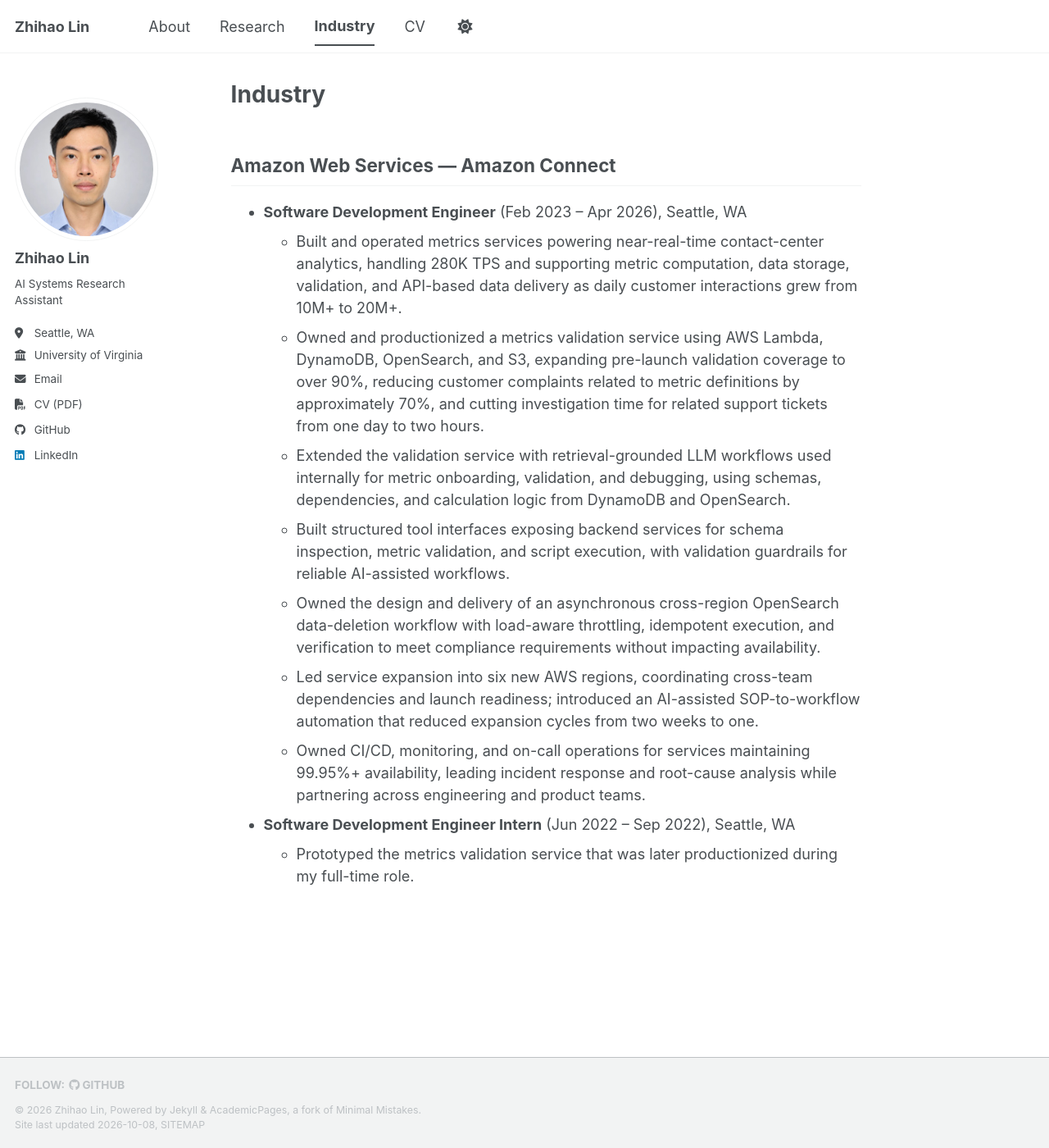
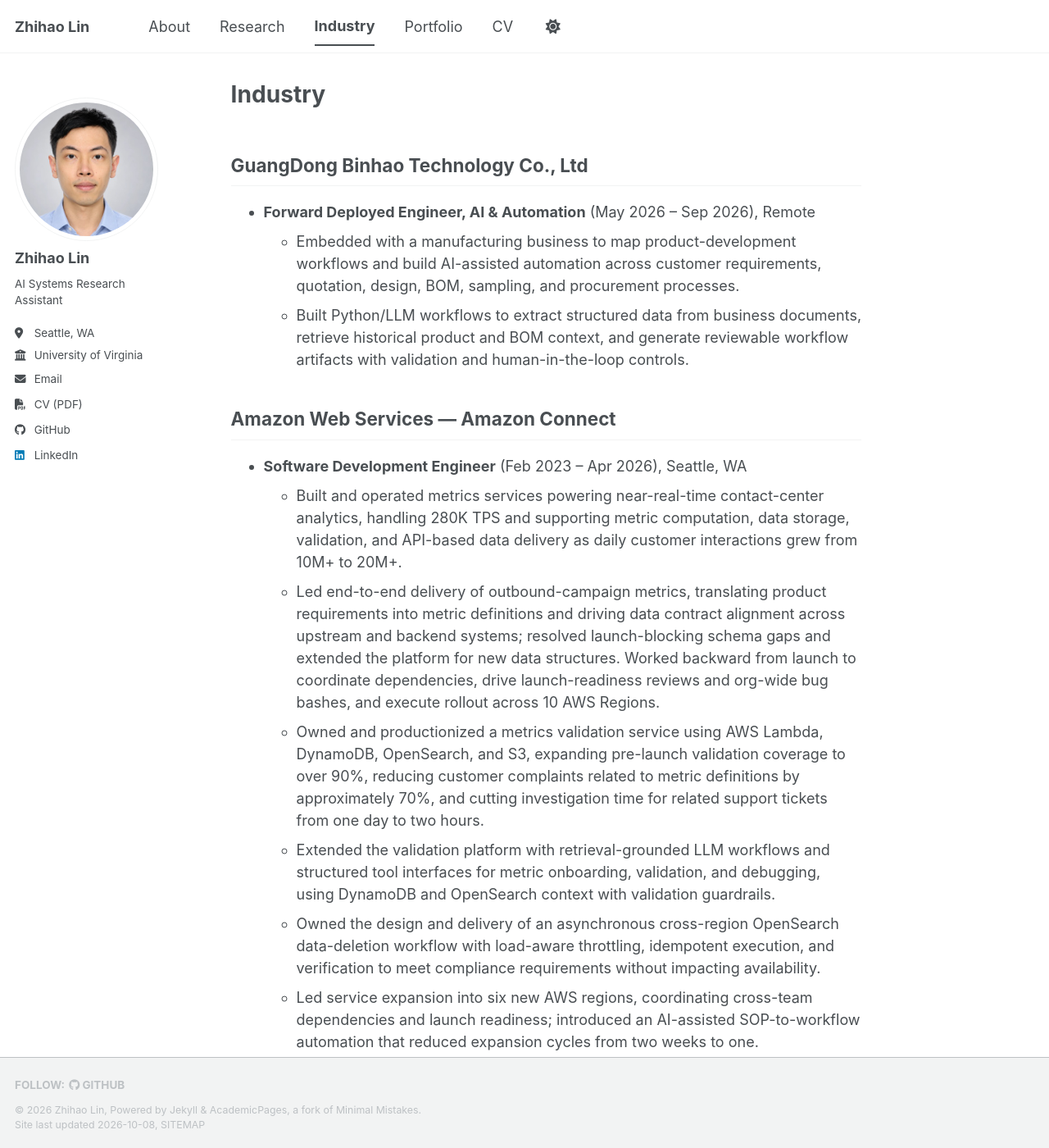
Before and after one commit to LinZhihaozlin22/LinZhihaozlin22.github.io, a Jekyll site: the page built from _pages/industry.md, in a window 1280 px wide and 1400 px high. Shown: the whole window at 82% size. Built offline with Jekyll 4.4.1, drawn with Linux system fonts in a browser that asks for light colours; a style sheet for code colours, icons or effects is not loaded.

Commit message:
Update for latest resume and add Portfolio page
- Industry and CV: add the Forward Deployed Engineer role at GuangDong
  Binhao Technology (May-Sep 2026); update AWS bullets with the
  outbound-campaign metrics launch and the merged LLM/tool-interface
  bullet, keeping the six-region expansion bullet.
- CV skills: add Claude Code.
- News: add the May 2026 FDE role.
- New Portfolio tab (/portfolio/) listing public Amazon Connect launch
  announcements from the Analytics team.

Co-Authored-By: Claude Opus 5.5 <noreply@anthropic.com>

```diff
--- a/_data/navigation.yml
+++ b/_data/navigation.yml
@@ -4,7 +4,7 @@
 # links. Removing a link prevents it from showing in the header, but does not
 # prevent it from being included in the site.
 #
-# Publications, Talks, Teaching, Portfolio, and Blog Posts are intentionally
+# Publications, Talks, Teaching, and Blog Posts are intentionally
 # omitted until there is public content for them.
 
 main:
@@ -17,5 +17,8 @@ main:
   - title: "Industry"
     url: /industry/
 
+  - title: "Portfolio"
+    url: /portfolio/
+
   - title: "CV"
     url: /cv/
--- a/_pages/industry.md
+++ b/_pages/industry.md
@@ -4,16 +4,23 @@ title: "Industry"
 author_profile: true
 ---
 
+GuangDong Binhao Technology Co., Ltd
+------
+
+* **Forward Deployed Engineer, AI & Automation** (May 2026 – Sep 2026), Remote
+  * Embedded with a manufacturing business to map product-development workflows and build AI-assisted automation across customer requirements, quotation, design, BOM, sampling, and procurement processes.
+  * Built Python/LLM workflows to extract structured data from business documents, retrieve historical product and BOM context, and generate reviewable workflow artifacts with validation and human-in-the-loop controls.
+
 Amazon Web Services — Amazon Connect
 ------
 
 * **Software Development Engineer** (Feb 2023 – Apr 2026), Seattle, WA
   * Built and operated metrics services powering near-real-time contact-center analytics, handling 280K TPS and supporting metric computation, data storage, validation, and API-based data delivery as daily customer interactions grew from 10M+ to 20M+.
+  * Led end-to-end delivery of outbound-campaign metrics, translating product requirements into metric definitions and driving data contract alignment across upstream and backend systems; resolved launch-blocking schema gaps and extended the platform for new data structures. Worked backward from launch to coordinate dependencies, drive launch-readiness reviews and org-wide bug bashes, and execute rollout across 10 AWS Regions.
   * Owned and productionized a metrics validation service using AWS Lambda, DynamoDB, OpenSearch, and S3, expanding pre-launch validation coverage to over 90%, reducing customer complaints related to metric definitions by approximately 70%, and cutting investigation time for related support tickets from one day to two hours.
-  * Extended the validation service with retrieval-grounded LLM workflows used internally for metric onboarding, validation, and debugging, using schemas, dependencies, and calculation logic from DynamoDB and OpenSearch.
-  * Built structured tool interfaces exposing backend services for schema inspection, metric validation, and script execution, with validation guardrails for reliable AI-assisted workflows.
+  * Extended the validation platform with retrieval-grounded LLM workflows and structured tool interfaces for metric onboarding, validation, and debugging, using DynamoDB and OpenSearch context with validation guardrails.
   * Owned the design and delivery of an asynchronous cross-region OpenSearch data-deletion workflow with load-aware throttling, idempotent execution, and verification to meet compliance requirements without impacting availability.
   * Led service expansion into six new AWS regions, coordinating cross-team dependencies and launch readiness; introduced an AI-assisted SOP-to-workflow automation that reduced expansion cycles from two weeks to one.
-  * Owned CI/CD, monitoring, and on-call operations for services maintaining 99.95%+ availability, leading incident response and root-cause analysis while partnering across engineering and product teams.
+  * Owned CI/CD, monitoring, and on-call operations for services maintaining 99.95%+ availability.
 * **Software Development Engineer Intern** (Jun 2022 – Sep 2022), Seattle, WA
   * Prototyped the metrics validation service that was later productionized during my full-time role.
```
Also changed, not shown: README.md (+3 -2 lines), _pages/about.md (+1 -0 lines), _pages/cv.md (+8 -4 lines), _pages/portfolio.md (added, +16 -0 lines).
